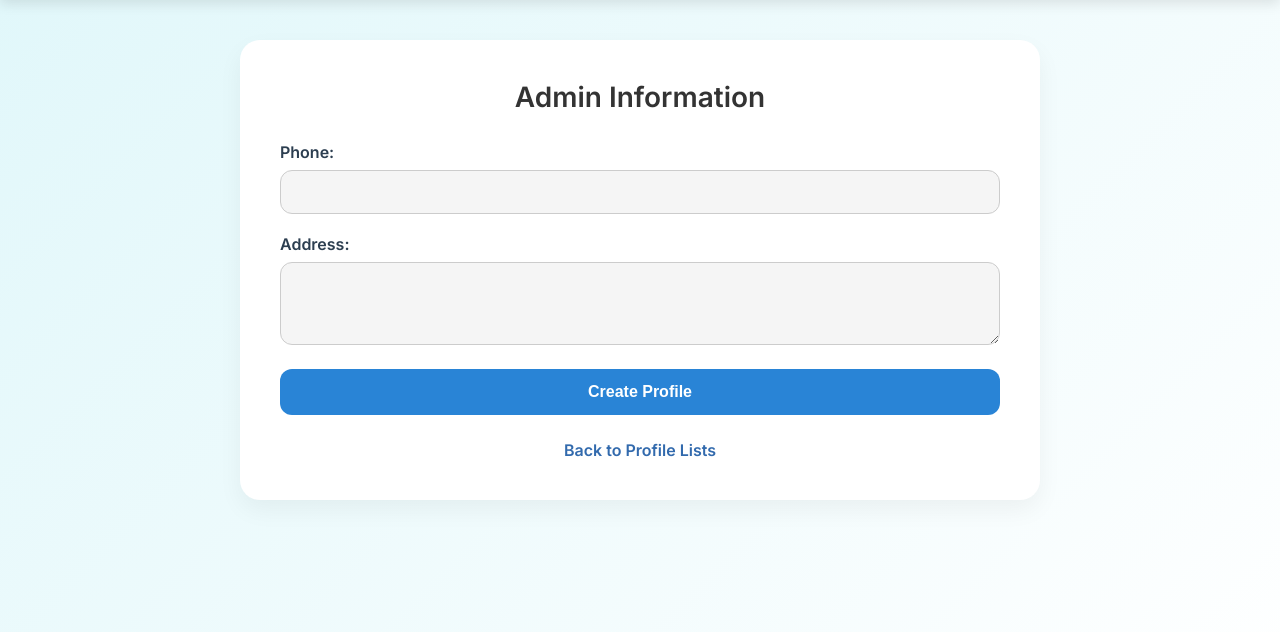
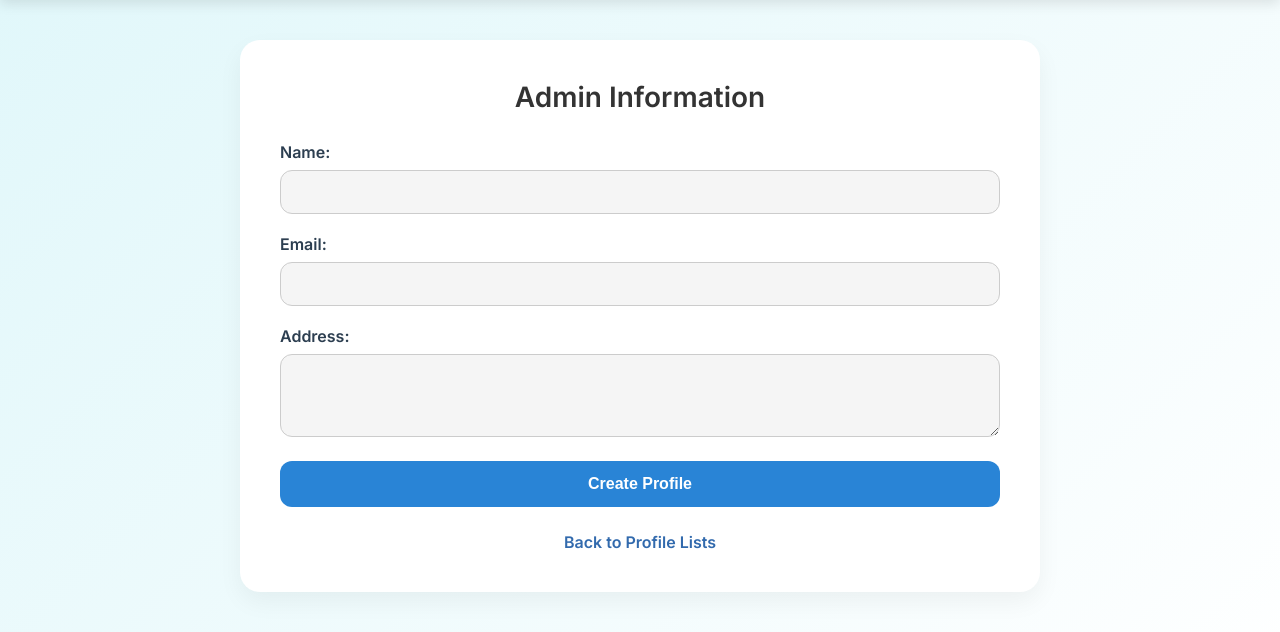
Before and after one commit to haojietyap/Zero-Three-Project-314, a PHP site: page /create_admin_profile.php in a window 1280 px wide. Shown: the part 69-701 px from the top of the page. Run offline with PHP 8.4, Linux system fonts and the light colour scheme.

Commit message:
Update create_admin_profile.php

```diff
--- a/Boundaries/Admin/create_admin_profile.php
+++ b/Boundaries/Admin/create_admin_profile.php
@@ -172,8 +172,11 @@ if ($createProfileController->create($userId, $phone, $address)) {
     <?php endif; ?>
 
 	<form method="POST">
-        <label>Phone:</label>
-        <input type="text" name="phone" required>
+        <label>Name:</label>
+        <input type="text" name="name" required>
+
+		<label>Email:</label>
+        <input type="text" name="email" required>
 
         <label>Address:</label>
         <textarea name="address" rows="3" required></textarea>
@@ -185,4 +188,5 @@ if ($createProfileController->create($userId, $phone, $address)) {
 </div>
 
 </body>
+
 </html>
```
